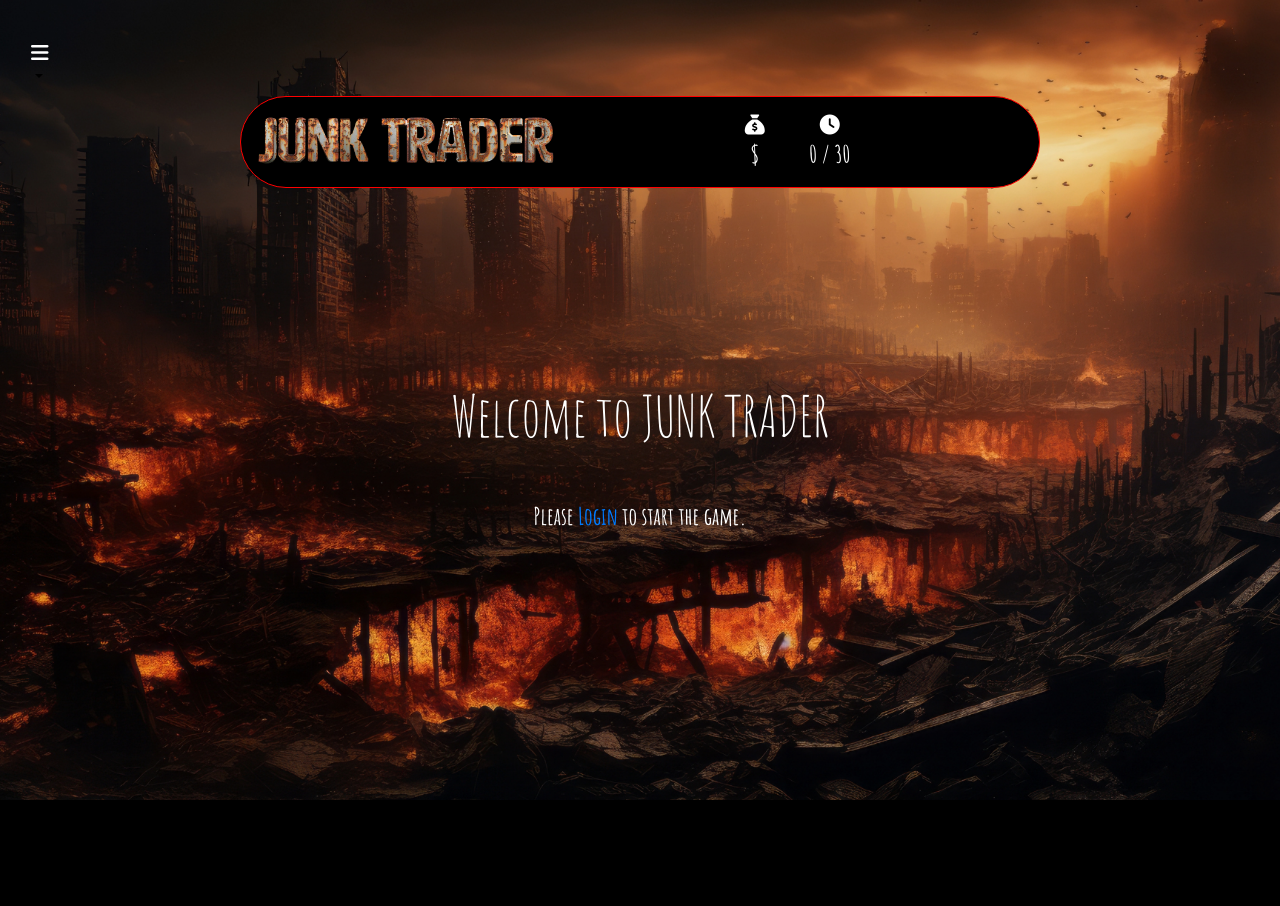
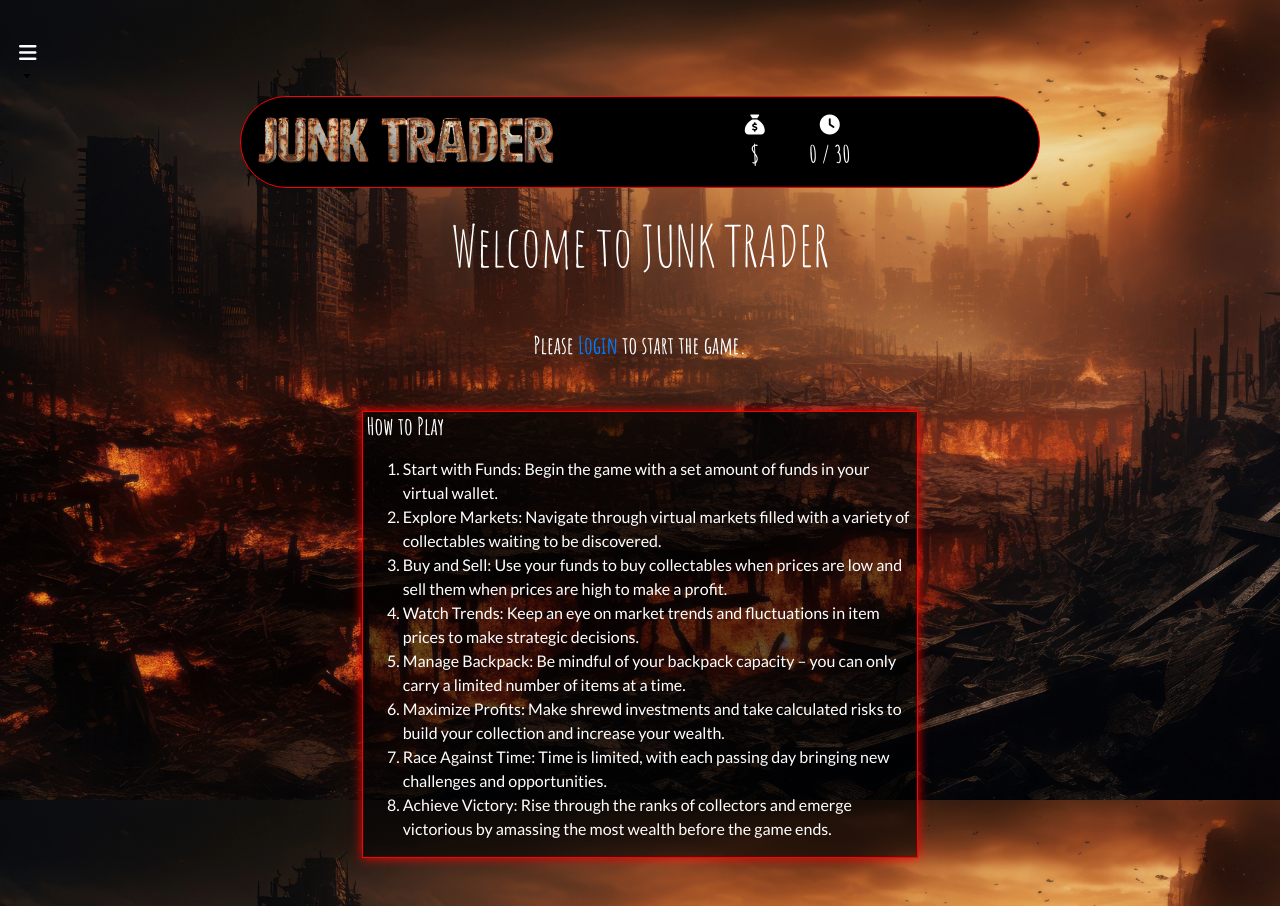
Before and after one commit to Hayespace/JunkTrader, a Django app: page / in a window 1280 px wide. Before the commit the page ends 800 px from the top, so only its background shows below. Run offline with Django 4.2, Linux system fonts and the light colour scheme; some libraries are stand-ins or nearby versions; some web fonts are replaced.

Commit message:
add instructions to index

```diff
--- a/home/templates/home/index.html
+++ b/home/templates/home/index.html
@@ -43,9 +43,24 @@
                         </form>
                         {% else %}
                         <p class="text-white">Please <a href="{% url 'account_login' %}">Login</a> to start the game.</p>
-
                         {% endif %}
                     </div>
+                    <div class="box text-white text-left">
+                        <h1 class="ml-1">How to Play</h1>
+                        <p>
+                            <ol>
+                                <li>Start with Funds: Begin the game with a set amount of funds in your virtual wallet.</li>
+                                <li>Explore Markets: Navigate through virtual markets filled with a variety of collectables waiting to be discovered.</li>
+                                <li>Buy and Sell: Use your funds to buy collectables when prices are low and sell them when prices are high to make a profit.</li>
+                                <li>Watch Trends: Keep an eye on market trends and fluctuations in item prices to make strategic decisions.</li>
+                                <li>Manage Backpack: Be mindful of your backpack capacity – you can only carry a limited number of items at a time.</li>
+                                <li>Maximize Profits: Make shrewd investments and take calculated risks to build your collection and increase your wealth.</li>
+                                <li>Race Against Time: Time is limited, with each passing day bringing new challenges and opportunities.</li>
+                                <li>Achieve Victory: Rise through the ranks of collectors and emerge victorious by amassing the most wealth before the game ends.</li>
+                            </ol>
+                        </p>
+                    </div>
+
                 </div>
             </div>
         </div>
--- a/templates/base.html
+++ b/templates/base.html
@@ -31,7 +31,7 @@
     </div>
 
     <div class="list-inline-item dropdown">
-        <a class="text-black nav-link dropdown-toggle" href="#" id="user-options" role="button">
+        <a class="text-black pl-1 nav-link dropdown-toggle" href="#" id="user-options" role="button">
             <div class="text-center text-white">
                 <i class="fa-solid fa-bars fa-lg"></i>
             </div>
```
Also changed, not shown: db.sqlite3.
